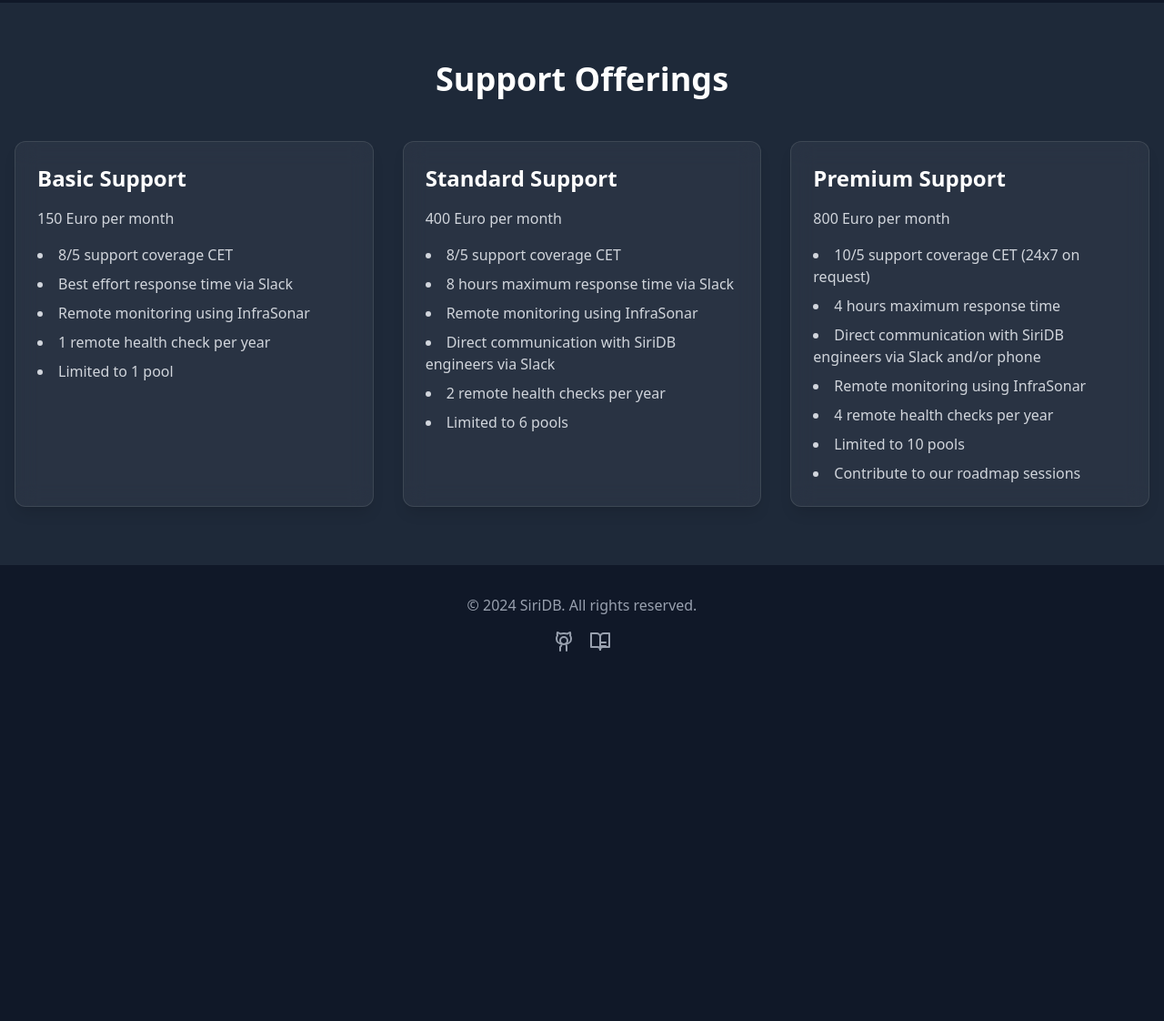
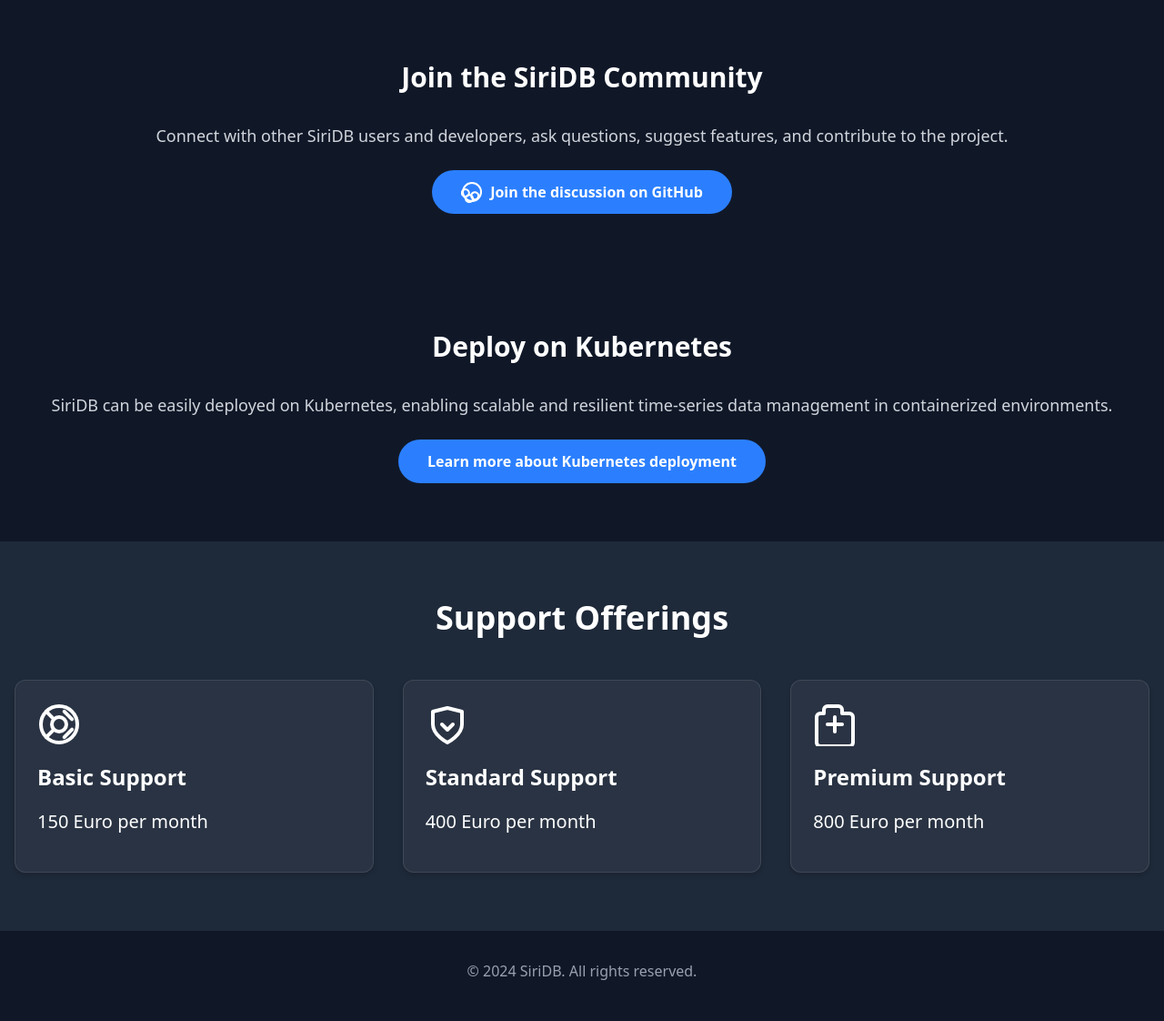
Before and after one commit to riklempens/siridb-website, a plain HTML site: page index.html in a window 1280 px wide. Shown: the part 959-2081 px from the top of the page at 91% size. Before the commit the page ends 1708 px from the top, so only its background shows below. Drawn offline with nearby package versions, Linux system fonts and the light colour scheme.

Commit message:
Update index.html

```diff
--- a/index.html
+++ b/index.html
@@ -19,6 +19,61 @@
              -webkit-background-clip: text;
              background-clip: text;
         }
+
+        .support-tile {
+            background-color: rgba(255, 255, 255, 0.05);
+            border-radius: 0.75rem; /* Tailwind rounded-lg */
+            padding: 1.5rem; /* Tailwind p-6 */
+            box-shadow: 0 4px 6px -1px rgba(0, 0, 0, 0.1), 0 2px 4px -1px rgba(0, 0, 0, 0.06); /* Tailwind shadow-md */
+            border: 1px solid rgba(255, 255, 255, 0.1); /* Add a border */
+            transition: transform 0.3s ease, box-shadow 0.3s ease;
+            cursor: pointer;
+            display: flex; /* Use flexbox for vertical alignment */
+            flex-direction: column;
+            align-items: flex-start; /* Align items to the start (top) */
+        }
+
+        .support-tile:hover {
+            transform: translateY(-0.5rem) scale(1.02); /* Tailwind -translate-y-2 and scale-105 approximation */
+            box-shadow: 0 10px 25px -5px rgba(0, 0, 0, 0.1), 0 8px 10px -6px rgba(0, 0, 0, 0.05); /* Tailwind shadow-xl */
+        }
+
+        .support-tile-title {
+            font-size: 1.5rem; /* Tailwind text-2xl */
+            font-weight: 600; /* Tailwind font-semibold */
+            color: #fff; /* Tailwind text-white */
+            margin-bottom: 1rem; /* Tailwind mb-4 */
+        }
+
+        .support-tile-price {
+            font-size: 1.25rem; /* Tailwind text-xl */
+            color: #gray-300; /* Tailwind text-gray-300 */
+            margin-bottom: 1rem; /* Tailwind mb-4 */
+        }
+
+        .support-tile-details {
+            display: none;
+            color: #gray-300;
+            margin-top: 1rem; /* Tailwind mt-4 */
+        }
+
+        .support-tile.active .support-tile-details {
+            display: block;
+        }
+
+        .support-link {
+            color: #fff; /* Tailwind text-white */
+            cursor: pointer;
+            text-decoration: underline;
+        }
+
+        .support-tile-icon {
+            width: 3rem; /* Tailwind w-12 is 3rem */
+            height: 3rem; /* Tailwind h-12 is 3rem */
+            margin-bottom: 1rem; /* Tailwind mb-4 */
+            color: #blue-400;
+        }
+
     </style>
 </head>
 <body class="bg-gray-900 font-inter text-white flex flex-col min-h-screen">
@@ -95,13 +150,48 @@
         </div>
     </section>
 
+    <section class="bg-gray-900 py-16">
+        <div class="container mx-auto px-4 text-center">
+            <h2 class="text-3xl font-semibold mb-8 text-white">Join the SiriDB Community</h2>
+            <p class="text-lg text-gray-300 mb-6">
+                Connect with other SiriDB users and developers, ask questions, suggest features, and contribute to the project.
+            </p>
+            <a
+                href="https://github.com/orgs/SiriDB/discussions"
+                class="bg-blue-500 hover:bg-blue-600 text-white font-semibold px-8 py-3 rounded-full transition-colors duration-300 inline-flex items-center gap-2"
+                target="_blank"
+                rel="noopener noreferrer"
+            >
+                <svg xmlns="http://www.w3.org/2000/svg" width="24" height="24" viewBox="0 0 24 24" fill="none" stroke="currentColor" stroke-width="2" stroke-linecap="round" stroke-linejoin="round" class="lucide lucide-github-discussion-icon w-6 h-6"><path d="M9.17 15.13A4 4 0 1 0 12.87 18a4 4 0 0 0-3.7-2.87Z"></path><path d="M15.74 12.22A4 4 0 1 0 19 15.1a4 4 0 0 0-3.26-2.88Z"></path><path d="M6.34 9.34A4 4 0 1 0 8.66 12a4 4 0 0 0-2.32-2.66Z"></path><path d="M12 2a10 10 0 1 0 0 20 10 10 0 0 0 0-20Z"></path></svg>
+                Join the discussion on GitHub
+            </a>
+        </div>
+    </section>
+
+    <section class="bg-gray-900 py-16">
+        <div class="container mx-auto px-4 text-center">
+            <h2 class="text-3xl font-semibold mb-8 text-white">Deploy on Kubernetes</h2>
+            <p class="text-lg text-gray-300 mb-6">
+                SiriDB can be easily deployed on Kubernetes, enabling scalable and resilient time-series data management in containerized environments.
+            </p>
+            <a
+                href="#"  # Replace with a link to your Kubernetes documentation
+                class="bg-blue-500 hover:bg-blue-600 text-white font-semibold px-8 py-3 rounded-full transition-colors duration-300 inline-flex items-center gap-2"
+            >
+                Learn more about Kubernetes deployment
+            </a>
+        </div>
+    </section>
+
     <section class="bg-gray-800 py-16">
         <div class="container mx-auto px-4">
             <h2 class="text-3xl sm:text-4xl font-semibold text-center mb-12 text-white">Support Offerings</h2>
             <div class="grid grid-cols-1 md:grid-cols-3 gap-8">
-                <div class="bg-white/5 backdrop-blur-md rounded-xl p-6 shadow-lg border border-white/10 hover:shadow-xl hover:scale-[1.01] transition-all duration-300">
-                    <h3 class="text-2xl font-semibold text-white mb-4">Basic Support</h3>
-                    <p class="text-gray-300 mb-4">150 Euro per month</p>
+                <div class="support-tile" onclick="toggleSupportDetails(this)">
+                    <svg xmlns="http://www.w3.org/2000/svg" width="24" height="24" viewBox="0 0 24 24" fill="none" stroke="currentColor" stroke-width="2" stroke-linecap="round" stroke-linejoin="round" class="lucide lucide-life-buoy support-tile-icon"><circle cx="12" cy="12" r="10"></circle><circle cx="12" cy="12" r="4"></circle><line x1="4.93" x2="9.15" y1="4.93" y2="9.15"></line><line x1="14.85" x2="19.07" y1="4.93" y2="9.15"></line><line x1="19.07" x2="14.85" y1="14.85" y2="19.07"></line><line x1="9.15" x2="4.93" y1="14.85" y2="19.07"></line></svg>
+                    <h3 class="support-tile-title">Basic Support</h3>
+                    <p class="support-tile-price">150 Euro per month</p>
+                    <div class="support-tile-details">
                         <ul class="list-disc list-inside text-gray-300 space-y-2">
                             <li>8/5 support coverage CET</li>
                             <li>Best effort response time via Slack</li>
@@ -110,9 +200,12 @@
                             <li>Limited to 1 pool</li>
                         </ul>
                     </div>
-                <div class="bg-white/5 backdrop-blur-md rounded-xl p-6 shadow-lg border border-white/10 hover:shadow-xl hover:scale-[1.01] transition-all duration-300">
-                    <h3 class="text-2xl font-semibold text-white mb-4">Standard Support</h3>
-                    <p class="text-gray-300 mb-4">400 Euro per month</p>
+                </div>
+                <div class="support-tile" onclick="toggleSupportDetails(this)">
+                    <svg xmlns="http://www.w3.org/2000/svg" width="24" height="24" viewBox="0 0 24 24" fill="none" stroke="currentColor" stroke-width="2" stroke-linecap="round" stroke-linejoin="round" class="lucide lucide-shield-check support-tile-icon"><path d="M12 22s8-4 8-10V5l-8-2-8 2v7c0 6 8 10 8 10z"></path><polyline points="9 12 12 15 15 12"></polyline></svg>
+                    <h3 class="support-tile-title">Standard Support</h3>
+                    <p class="support-tile-price">400 Euro per month</p>
+                    <div class="support-tile-details">
                         <ul class="list-disc list-inside text-gray-300 space-y-2">
                             <li>8/5 support coverage CET</li>
                             <li>8 hours maximum response time via Slack</li>
@@ -122,9 +215,12 @@
                             <li>Limited to 6 pools</li>
                         </ul>
                     </div>
-                <div class="bg-white/5 backdrop-blur-md rounded-xl p-6 shadow-lg border border-white/10 hover:shadow-xl hover:scale-[1.01] transition-all duration-300">
-                    <h3 class="text-2xl font-semibold text-white mb-4">Premium Support</h3>
-                    <p class="text-gray-300 mb-4">800 Euro per month</p>
+                </div>
+                <div class="support-tile" onclick="toggleSupportDetails(this)">
+                    <svg xmlns="http://www.w3.org/2000/svg" width="24" height="24" viewBox="0 0 24 24" fill="none" stroke="currentColor" stroke-width="2" stroke-linecap="round" stroke-linejoin="round" class="lucide lucide-award support-tile-icon"><path d="M20 6H16V4a2 2 0 0 0-2-2H8a2 2 0 0 0-2 2v2H4a2 2 0 0 0-2 2v14a2 2 0 0 0 2 2h16a2 2 0 0 0 2-2V8a2 2 0 0 0-2-2z"></path><path d="M12 8v8"></path><path d="M8 12h8"></path></svg>
+                    <h3 class="support-tile-title">Premium Support</h3>
+                    <p class="support-tile-price">800 Euro per month</p>
+                    <div class="support-tile-details">
                         <ul class="list-disc list-inside text-gray-300 space-y-2">
                             <li>10/5 support coverage CET (24x7 on request)</li>
                             <li>4 hours maximum response time</li>
@@ -137,6 +233,7 @@
                     </div>
                 </div>
             </div>
+        </div>
     </section>
 
     <footer class="bg-gray-900 py-8 mt-auto">
@@ -144,13 +241,4 @@
             &copy; 2024 SiriDB. All rights reserved.
             <div class="mt-4 flex justify-center gap-4">
                 <a href="#" class="hover:text-blue-400 transition-colors">
-                    <svg xmlns="http://www.w3.org/2000/svg" width="24" height="24" viewBox="0 0 24 24" fill="none" stroke="currentColor" stroke-width="2" stroke-linecap="round" stroke-linejoin="round" class="lucide lucide-github w-6 h-6"><path d="M15 22v-4a4.8 4.8 0 0 0-1-3.5c3 0 6-2 6-5.5.08-1.25-.27-2.48-1-3.5.28-1.15.28-2.35 0-3.5 0 0-1 0-3 1.5-2.64-.5-5.36-.5-8 0C6 2 5 2 5 2c-.3 1.15-.3 2.35 0 3.5A5.403 5.403 0 0 0 4 9c0 3.5 3 5.5 6 5.5-.39.49-.68 1.3-.87 2.23a4 4 0 0 1-1.13 1.27V22"></path><path d="M12 7c2.21 0 4 1.75 4 3.92v.08c0 2.17-1.79 3.92-4 3.92a4 4 0 0 1-4-3.92v-.08c0-2.17 1.79-3.92 4-3.92z"></path></svg>
-                </a>
-                <a href="#" class="hover:text-blue-400 transition-colors">
-                    <svg xmlns="http://www.w3.org/2000/svg" width="24" height="24" viewBox="0 0 24 24" fill="none" stroke="currentColor" stroke-width="2" stroke-linecap="round" stroke-linejoin="round" class="lucide lucide-book-open w-6 h-6"><path d="M2 3h6a4 4 0 0 1 4 4v14a3 3 0 0 0-3-3H2z"></path><path d="M22 3h-6a4 4 0 0 0-4 4v14a3 3 0 0 1 3-3h7z"></path><path d="M12 13h6"></path><path d="M12 17h6"></path></svg>
-                </a>
-            </div>
-        </div>
-    </footer>
-</body>
-</html>
+                    <svg xmlns="http://www.w3.org/2000/svg" width="24" height="24" viewBox="0 0 24 24" fill="none" stroke="currentColor" stroke-width="2" stroke-linecap="round" stroke-linejoin="round" class="lucide lucide-github w-6 h-6"><path d="M15 22v-4a4.8
```
Lines whose indentation alone changed are shown as unchanged.
